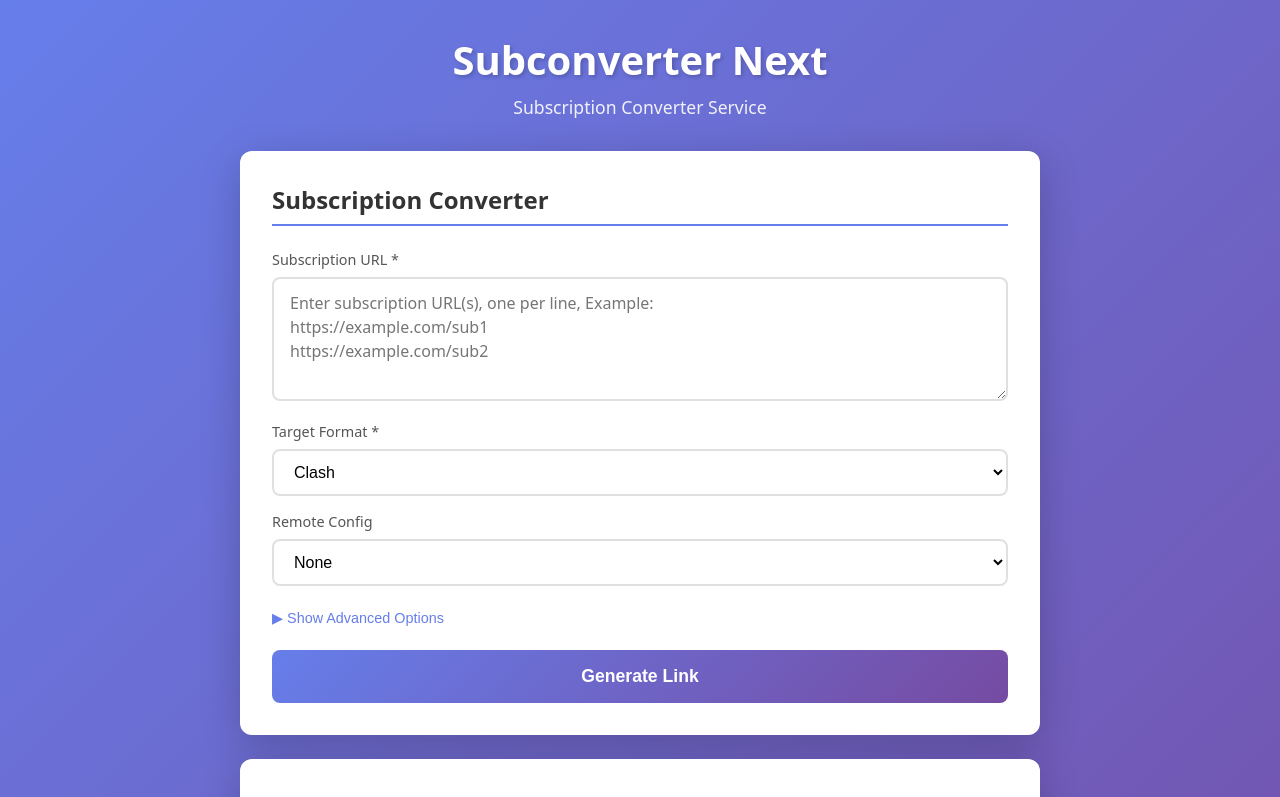
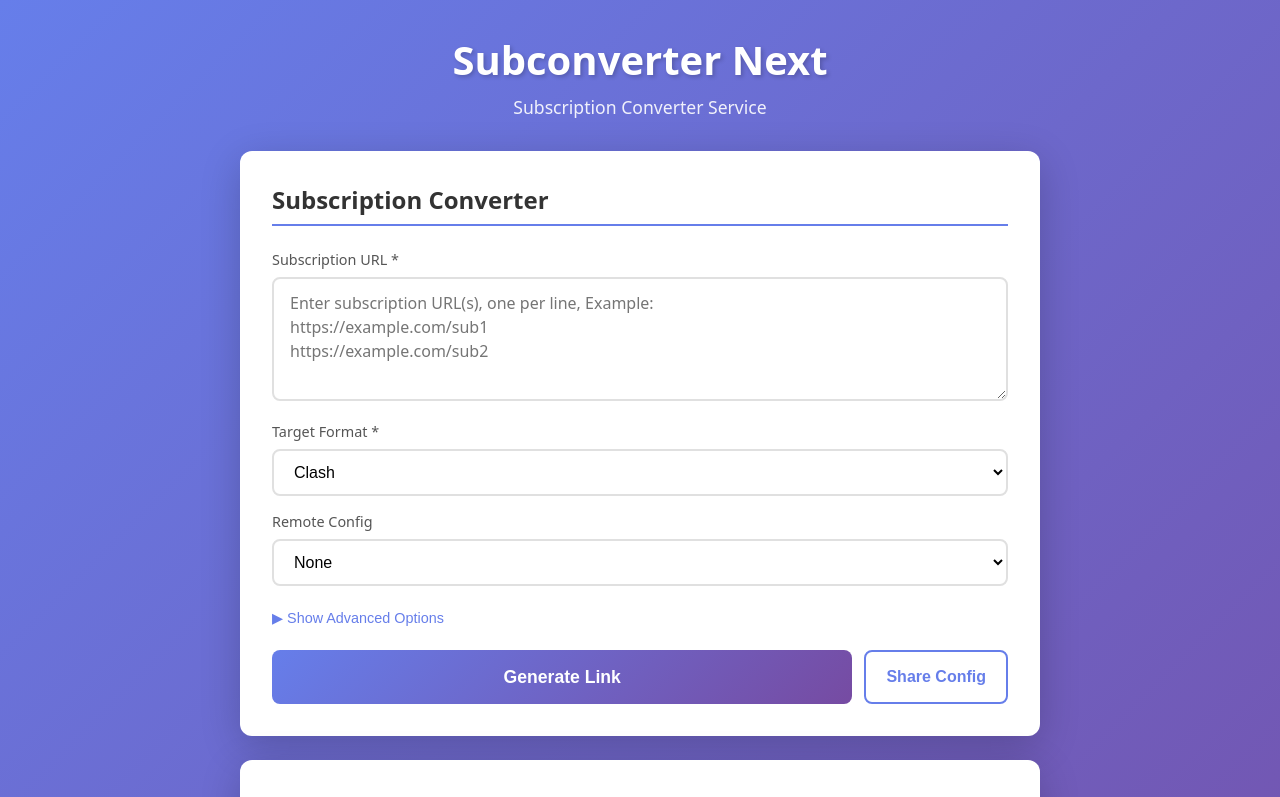
Before and after one commit to slightc/subconverter-next, a Next.js app: page / in a window 1280 px wide. Shown: the top 797 px of the page. Built offline with nearby package versions, Linux system fonts and the light colour scheme.

Commit message:
feat: add config share

```diff
--- a/src/app/page.tsx
+++ b/src/app/page.tsx
@@ -1,6 +1,6 @@
 'use client';
 
-import { useState, useCallback } from 'react';
+import { useState, useCallback, useEffect } from 'react';
 
 // Predefined config options
 const CONFIG_PRESETS = [
@@ -28,6 +28,31 @@
   const [generatedUrl, setGeneratedUrl] = useState('');
   const [copied, setCopied] = useState(false);
   const [showAdvanced, setShowAdvanced] = useState(false);
+  const [sharedConfigUrl, setSharedConfigUrl] = useState('');
+  const [copiedConfig, setCopiedConfig] = useState(false);
+
+  useEffect(() => {
+    if (typeof window === 'undefined') return;
+    const params = new URLSearchParams(window.location.search);
+    const paramTarget = params.get('target');
+    const paramConfig = params.get('config');
+    const paramInclude = params.get('include');
+    const paramExclude = params.get('exclude');
+    const paramFilename = params.get('filename');
+    if (paramTarget) setTarget(paramTarget);
+    if (paramInclude) { setInclude(paramInclude); setShowAdvanced(true); }
+    if (paramExclude) { setExclude(paramExclude); setShowAdvanced(true); }
+    if (paramFilename) { setFilename(paramFilename); setShowAdvanced(true); }
+    if (paramConfig) {
+      const preset = CONFIG_PRESETS.find(p => p.value === paramConfig);
+      if (preset && preset.value !== 'custom') {
+        setConfigPreset(preset.value);
+      } else {
+        setConfigPreset('custom');
+        setCustomConfig(paramConfig);
+      }
+    }
+  }, []);
 
   const generateUrl = useCallback(() => {
     if (!subscriptionUrl) {
@@ -67,6 +92,28 @@
       setTimeout(() => setCopied(false), 2000);
     }
   }, [generatedUrl]);
+
+  const shareConfig = useCallback(() => {
+    const baseUrl = typeof window !== 'undefined' ? window.location.origin + window.location.pathname : '';
+    const params = new URLSearchParams();
+    params.set('target', target);
+    const configUrl = configPreset === 'custom' ? customConfig : configPreset;
+    if (configUrl) params.set('config', configUrl);
+    if (include) params.set('include', include);
+    if (exclude) params.set('exclude', exclude);
+    if (filename) params.set('filename', filename);
+    const qs = params.toString();
+    setSharedConfigUrl(qs ? `${baseUrl}?${qs}` : baseUrl);
+    setCopiedConfig(false);
+  }, [target, configPreset, customConfig, include, exclude, filename]);
+
+  const copyConfigUrl = useCallback(async () => {
+    if (sharedConfigUrl) {
+      await navigator.clipboard.writeText(sharedConfigUrl);
+      setCopiedConfig(true);
+      setTimeout(() => setCopiedConfig(false), 2000);
+    }
+  }, [sharedConfigUrl]);
 
   return (
     <main style={styles.main}>
@@ -184,9 +231,33 @@
           )}
 
           {/* Generate Button */}
-          <button onClick={generateUrl} style={styles.generateButton}>
-            Generate Link
-          </button>
+          <div style={styles.buttonRow}>
+            <button type="button" onClick={generateUrl} style={styles.generateButton}>
+              Generate Link
+            </button>
+            <button type="button" onClick={shareConfig} style={styles.shareConfigButton}>
+              Share Config
+            </button>
+          </div>
+
+          {/* Shared Config URL */}
+          {sharedConfigUrl && (
+            <div style={styles.resultSection}>
+              <label htmlFor="shared-config-url" style={styles.label}>Share Config URL (no subscription URL)</label>
+              <div style={styles.resultContainer}>
+                <input
+                  id="shared-config-url"
+                  type="text"
+                  value={sharedConfigUrl}
+                  readOnly
+                  style={styles.resultInput}
+                />
+                <button type="button" onClick={copyConfigUrl} style={styles.copyButton}>
+                  {copiedConfig ? '✓ Copied' : 'Copy'}
+                </button>
+              </div>
+            </div>
+          )}
 
           {/* Generated URL */}
           {generatedUrl && (
@@ -379,8 +450,12 @@
     borderRadius: '8px',
     marginBottom: '1rem',
   },
+  buttonRow: {
+    display: 'flex',
+    gap: '0.75rem',
+  },
   generateButton: {
-    width: '100%',
+    flex: 1,
     padding: '1rem',
     fontSize: '1.1rem',
     fontWeight: '600',
@@ -390,6 +465,17 @@
     borderRadius: '8px',
     cursor: 'pointer',
     transition: 'transform 0.2s, box-shadow 0.2s',
+  },
+  shareConfigButton: {
+    padding: '1rem 1.25rem',
+    fontSize: '1rem',
+    fontWeight: '600',
+    color: '#667eea',
+    background: 'white',
+    border: '2px solid #667eea',
+    borderRadius: '8px',
+    cursor: 'pointer',
+    whiteSpace: 'nowrap',
   },
   resultSection: {
     marginTop: '1.5rem',
```
